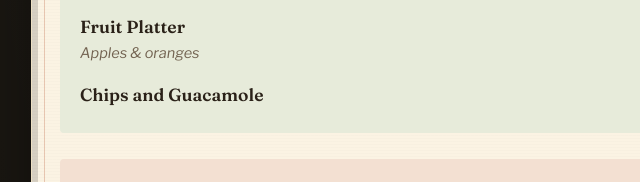
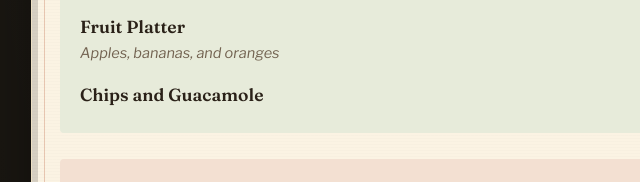
Before and after one commit to indianachamps423/TheElKitchen, a plain HTML site: page index.html in a window 1280 px wide. Shown: the part 577-759 px from the top of the page, 249-889 px from the left. Drawn offline with nearby package versions, Linux system fonts and the light colour scheme.

Commit message:
Update index.html

```diff
--- a/index.html
+++ b/index.html
@@ -281,7 +281,7 @@
       </li>
       <li class="item">
         <div class="item-name">Fruit Platter</div>
-        <p class="item-desc">Apples &amp; oranges</p>
+        <p class="item-desc">Apples, bananas, and oranges</p>
       </li>
       <li class="item">
         <div class="item-name">Chips and Guacamole</div>
```
